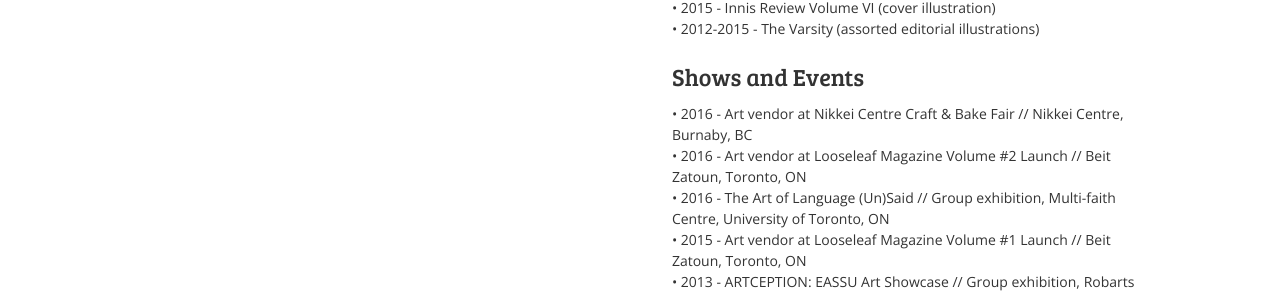
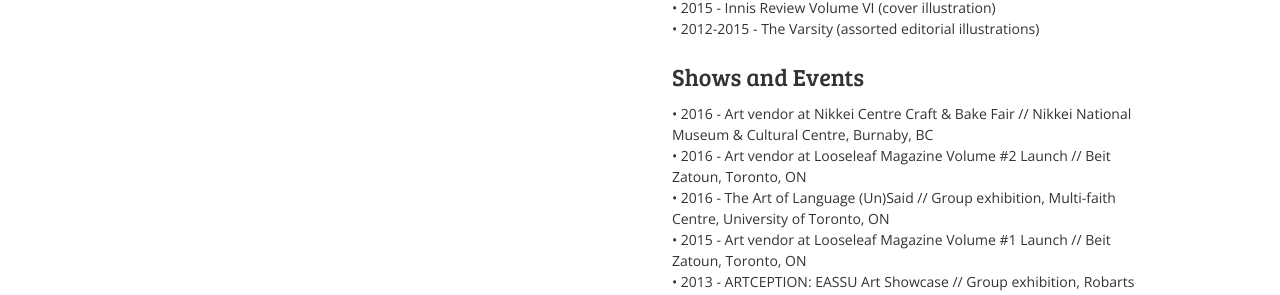
Before and after one commit to flutterdoodle/flutterdoodle.github.io, a Jekyll site: the page built from about.html, in a window 1280 px wide. Shown: the part 554-849 px from the top of the page. Built offline with Jekyll 4.4.1, drawn with Linux system fonts in a browser that asks for light colours; nearby versions of some CDN libraries.

Commit message:
Create about.html

```diff
--- a/about.html
+++ b/about.html
@@ -17,7 +17,7 @@
 </ul>
 <h2>Shows and Events</h2>
 <ul>
-    <li>&bull; 2016 - Art vendor at Nikkei Centre Craft & Bake Fair // Nikkei Centre, Burnaby, BC</li>
+    <li>&bull; 2016 - Art vendor at Nikkei Centre Craft & Bake Fair // Nikkei National Museum & Cultural Centre, Burnaby, BC</li>
     <li>&bull; 2016 - Art vendor at Looseleaf Magazine Volume #2 Launch // Beit Zatoun, Toronto, ON</li>
     <li>&bull; 2016 - The Art of Language (Un)Said // Group exhibition, Multi-faith Centre, University of Toronto, ON</li>
     <li>&bull; 2015 - Art vendor at Looseleaf Magazine Volume #1 Launch // Beit Zatoun, Toronto, ON</li>
```
